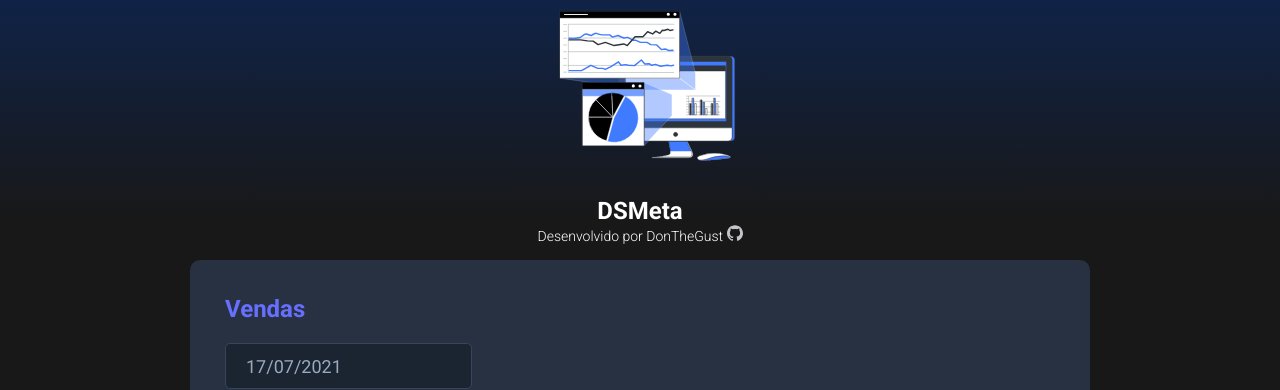
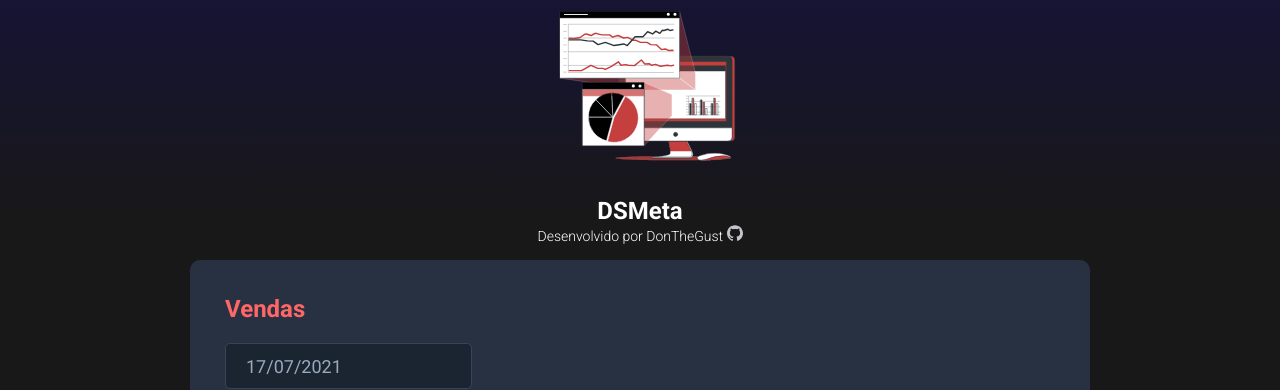
Before and after one commit to donthegust/dsmeta, a React (Vite) app in the folder frontend/: page / in a window 1280 px wide. Shown: the top 390 px of the page. Built offline with nearby package versions, Linux system fonts and the light colour scheme; no server answers.

Commit message:
New colors - css

```diff
--- a/frontend/src/components/Header/index.tsx
+++ b/frontend/src/components/Header/index.tsx
@@ -1,4 +1,4 @@
-import logo from "../../assets/img/new-logo.svg";
+import logo from "../../assets/img/red-logo.svg";
 import logoGit from "../../assets/img/github.svg";
 import "./styles.css";
 
--- a/frontend/src/components/Header/styles.css
+++ b/frontend/src/components/Header/styles.css
@@ -1,5 +1,6 @@
 header {
-    background: linear-gradient(180deg, #102347 0%, #181818 100%);
+    /* background: linear-gradient(180deg, #102347 0%, #181818 100%); */
+    background: linear-gradient(180deg, #15104798 0%, #181818 100%);
     height: 220px;
     display: flex;
     align-items: center;
--- a/frontend/src/components/SalesCard/styles.css
+++ b/frontend/src/components/SalesCard/styles.css
@@ -5,7 +5,7 @@
 }
 
 .dsmeta-sales-title {
-    color: #676fff;
+    color: #ff6767;
     font-size: 24px;
     margin-bottom: 20px;
 }
```
Also changed, not shown: frontend/src/assets/img/red-logo.svg (added), frontend/src/assets/img/red2-logo.svg (added).
